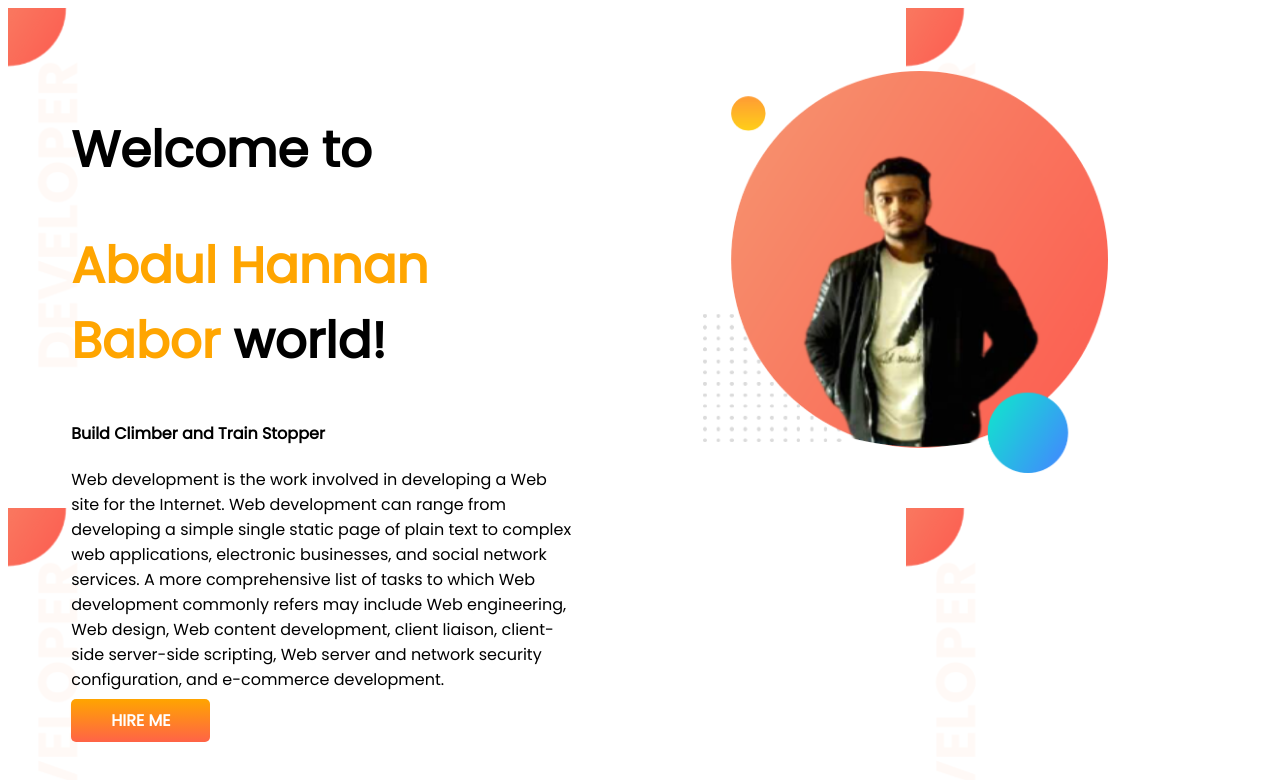
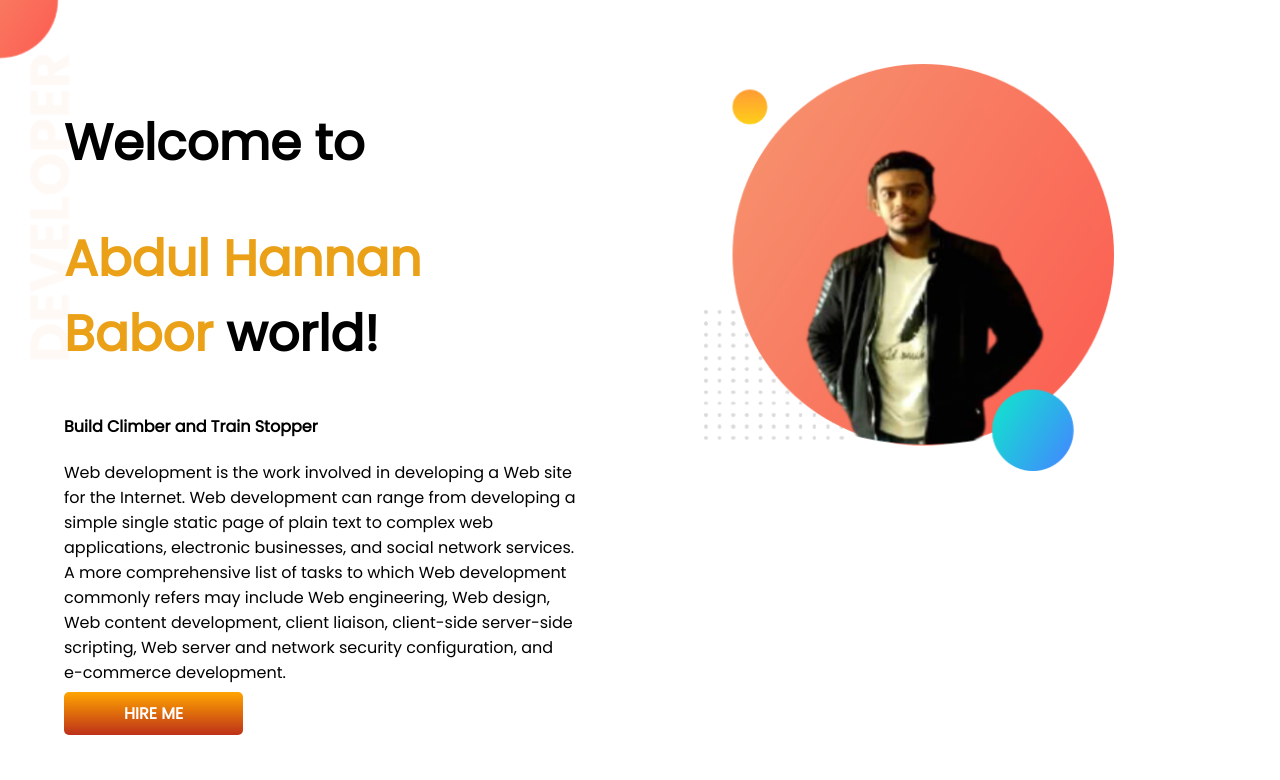
Before and after one commit to AbdulHannanBabor/developer-portfolio, a plain HTML site: page index.html in a window 1280 px wide. Drawn offline with Linux system fonts and the light colour scheme.

Commit message:
top banner added

```diff
--- a/style.css
+++ b/style.css
@@ -1,5 +1,6 @@
 body{
    font-family: 'Poppins', sans-serif;
+   margin: 0px;
     }
     h1{
         font-size:50px;
@@ -7,7 +8,7 @@ body{
 
     }
     .orange-color{
-        color:orange;
+        color:rgb(235, 161, 23);
 
     }
     section{
@@ -24,13 +25,14 @@ body{
     }
     .link-button{
         text-decoration: none;
-        background-image: linear-gradient(orange,tomato);
-        padding: 10px 40px;
+        background-image: linear-gradient(orange,rgb(189, 49, 25));
+        padding: 10px 60px;
         border-radius: 5px;
         color: white;
         font-weight: 700;
     }
     .top-banner{
         background-image: url(images/top-banner.png);
+        background-repeat: no-repeat;
 
     }
```
